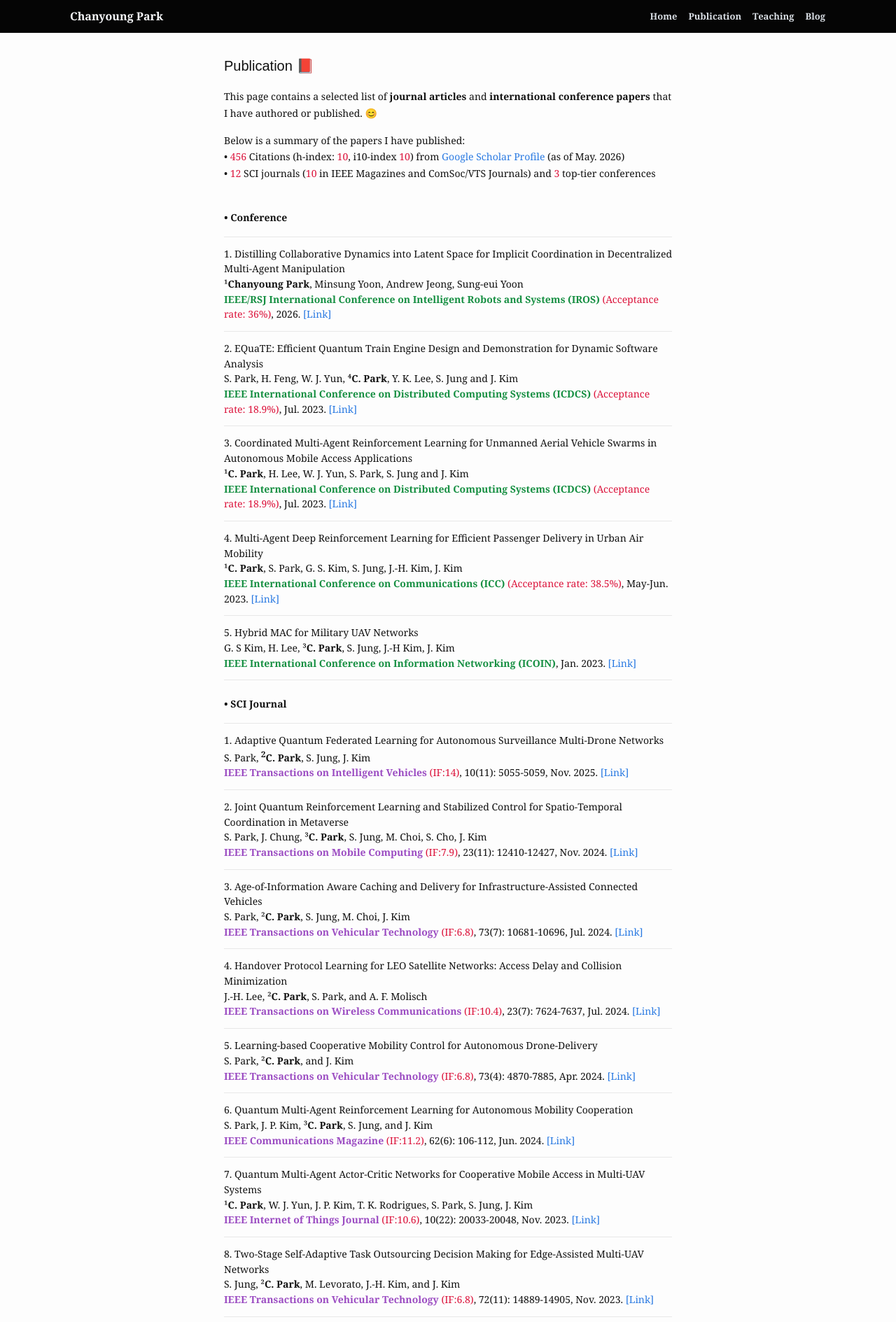
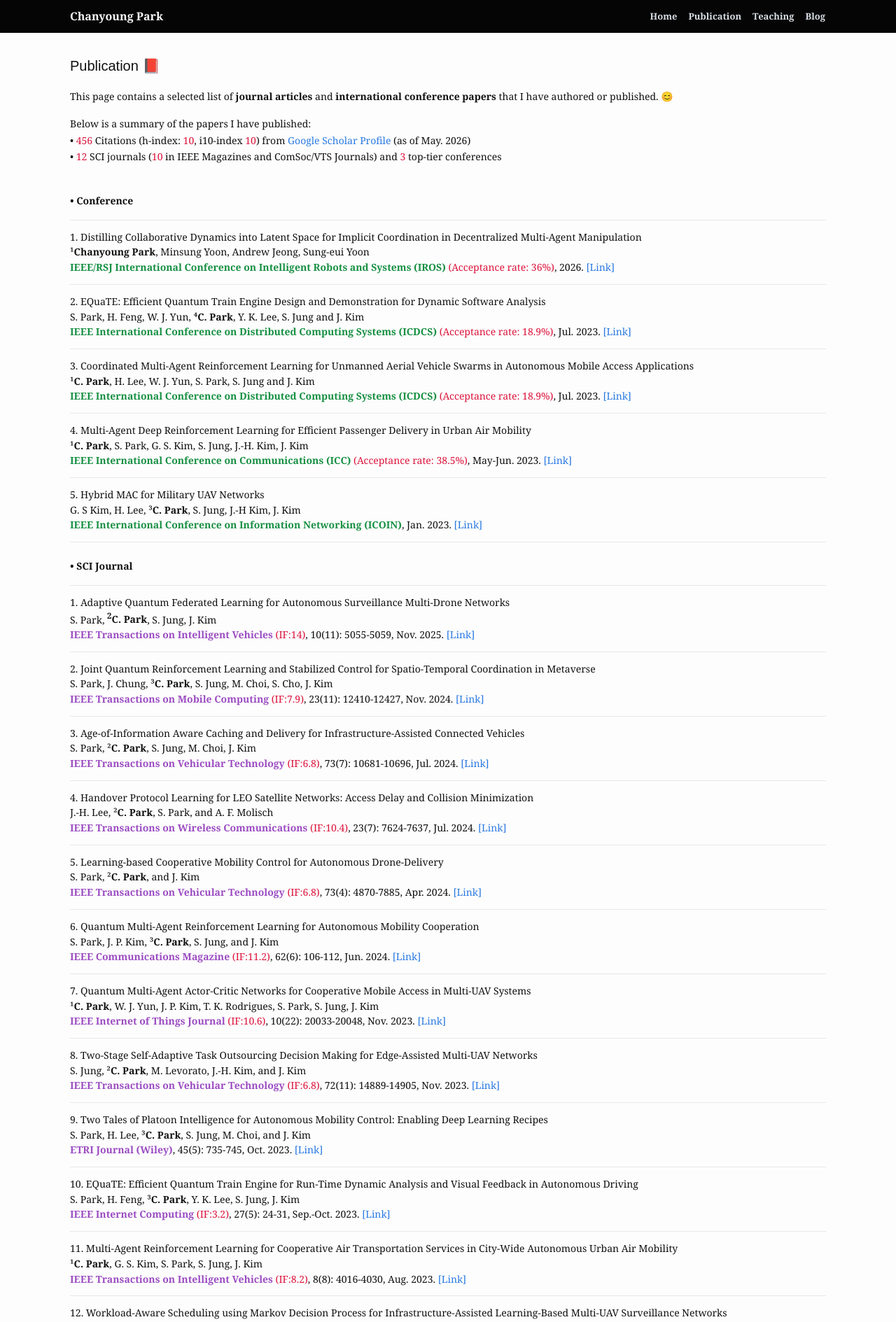
Before and after one commit to cosdeneb/cosdeneb.github.io, a Jekyll site: the page built from publication.md, in a window 1280 px wide. Shown: the top 1889 px of the page at 70% size. Built offline with Jekyll 4.4.1, drawn with Linux system fonts in a browser that asks for light colours.

Commit message:
Widen publication page layout

```diff
--- a/_layouts/work.html
+++ b/_layouts/work.html
@@ -6,7 +6,7 @@
     {% include header.html %}
 
     <div class="page-content">
-      <div class="wrapper">
+      <div class="wrapper{% if page.slug == '/publication' %} publication-wrapper{% endif %}">
         <div class="work">
           <h1 class="page-heading">{{ page.title }}</h1>
           {{ content }}
--- a/_sass/_site.scss
+++ b/_sass/_site.scss
@@ -14,6 +14,15 @@
 }
 
 .home-wrapper {
+  max-width: 1080px;
+
+  @include media-query($on-laptop) {
+    max-width: -webkit-calc(100% - (#{$spacing-unit}));
+    max-width: calc(100% - (#{$spacing-unit}));
+  }
+}
+
+.publication-wrapper {
   max-width: 1080px;
 
   @include media-query($on-laptop) {
```
